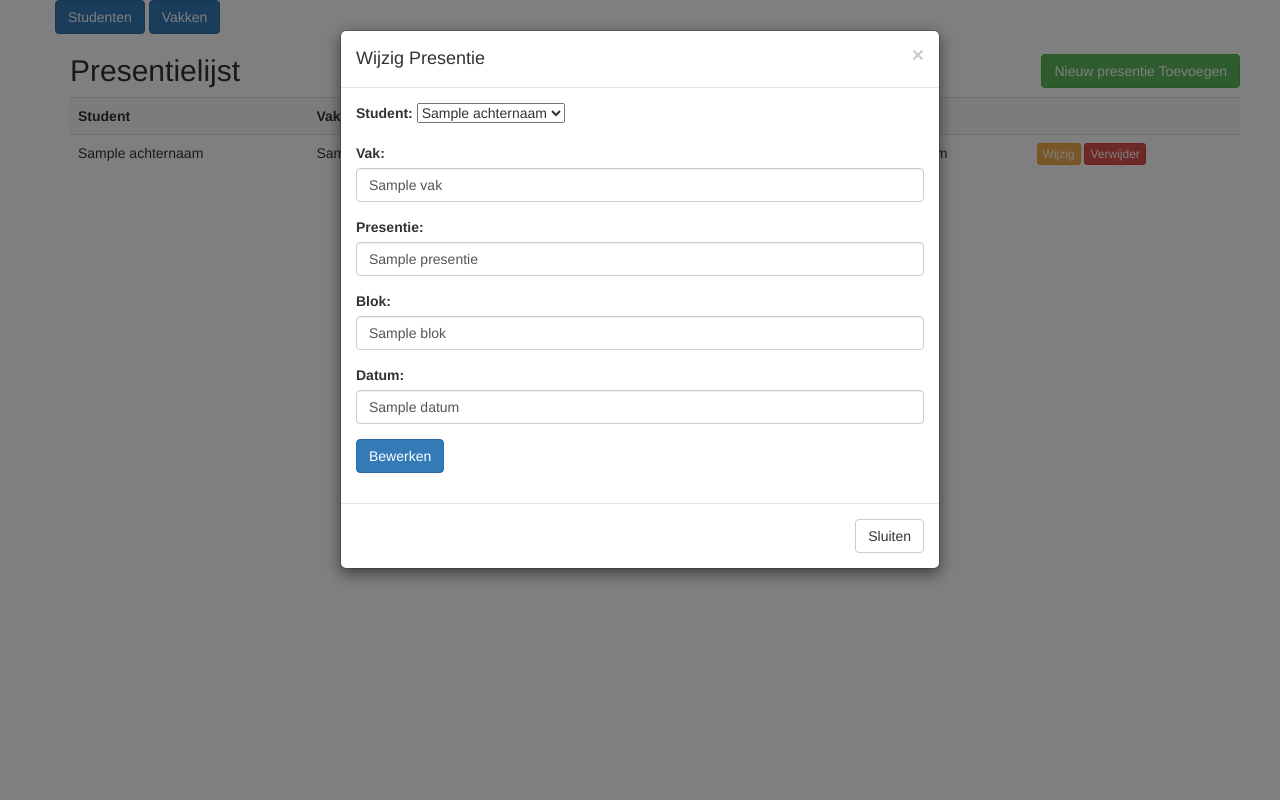
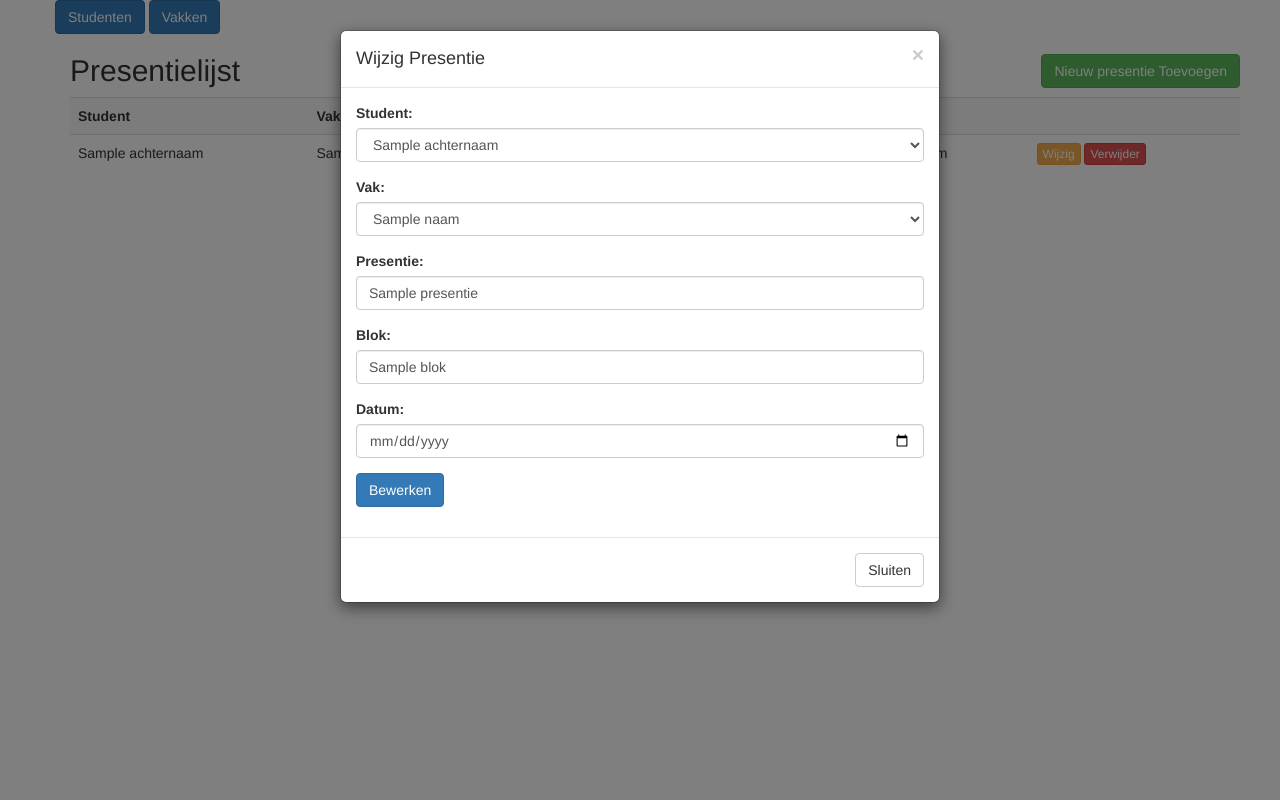
Before and after one commit to eSaniello/studenten_presentie, a Flask app: template templates/index.html in a window 1280 px wide, after a click on "Wijzig". Run offline with Flask 2, Linux system fonts and the light colour scheme; the template is opened without the code that fills it: most values are stand-ins (such as "Sample title", 1, 10 or a date in 2020); some libraries are stand-ins or nearby versions.

Commit message:
done with presentie crud

```diff
--- a/app.py
+++ b/app.py
@@ -15,10 +15,11 @@
 
 # Presentie page
 @app.route('/')
-def Index():
+def index():
     cur = mysql.connection.cursor()
     cur.execute("""
         SELECT
+        id,
         studenten.voornaam,
         studenten.achternaam,
         studenten.student_nr,
@@ -33,35 +34,41 @@
         INNER JOIN vakken ON vakken.vak_code = presenties.vak_code
     """)
     joinData = cur.fetchall()
-    # cur.close()
 
     cur.execute("""
         Select * from studenten
     """)
     studenten = cur.fetchall()
+
+    cur.execute("""
+        Select * from vakken
+    """)
+    vakken = cur.fetchall()
     cur.close()
 
-    return render_template('index.html', presenties=joinData, studenten=studenten)
+    return render_template('index.html', presenties=joinData, studenten=studenten, vakken=vakken)
 
 
 @app.route('/new_presentie', methods=['POST'])
 def new_presentie():
     if request.method == "POST":
-        vak_code = request.form['vak_code']
-        naam = request.form['naam']
+        student = request.form['student']
+        vak = request.form['vak']
+        presentie = request.form['presentie']
+        blok = request.form['blok']
         cur = mysql.connection.cursor()
         cur.execute(
-            "INSERT INTO vakken (vak_code, naam) VALUES (%s, %s)", (vak_code, naam))
+            "INSERT INTO presenties (student_nr, vak_code, presentie, blok) VALUES (%s, %s, %s, %s)", (student, vak, presentie, blok))
         mysql.connection.commit()
-        flash("Vak " + naam + " is toegevoegd!")
+        flash("Presentie is toegevoegd!")
         return redirect(url_for('index'))
 
 
-@app.route('/delete_presentie/<string:vak_code>', methods=['GET'])
-def delete_presentie(vak_code):
-    flash("Het vak is verwijderd!")
+@app.route('/delete_presentie/<string:id>', methods=['GET'])
+def delete_presentie(id):
+    flash("Presentie is verwijderd!")
     cur = mysql.connection.cursor()
-    cur.execute("DELETE FROM vakken WHERE vak_code=%s", (vak_code))
+    cur.execute("DELETE FROM presenties WHERE id=%s", (id))
     mysql.connection.commit()
     return redirect(url_for('index'))
 
@@ -69,16 +76,19 @@
 @app.route('/update_presentie', methods=['POST', 'GET'])
 def update_presentie():
     if request.method == 'POST':
-        old_vak_code = request.form['id']
-        vak_code = request.form['vak_code']
-        naam = request.form['naam']
+        id = request.form['id']
+        student_nr = request.form['student']
+        vak_code = request.form['vak']
+        presentie = request.form['presentie']
+        blok = request.form['blok']
+        datum = request.form['datum']
         cur = mysql.connection.cursor()
         cur.execute("""
-            UPDATE vakken
-            SET vak_code=%s, naam=%s
-            WHERE vak_code=%s
-            """, (vak_code, naam, old_vak_code))
-        flash("Vak " + naam + " is bijgewerkt!")
+            UPDATE presenties
+            SET student_nr=%s, vak_code=%s, presentie=%s, blok=%s, datum=%s
+            WHERE id=%s
+            """, (student_nr, vak_code, presentie, blok, datum, id))
+        flash("Presentie is bijgewerkt!")
         mysql.connection.commit()
         return redirect(url_for('index'))
 
--- a/requirements.txt
+++ b/requirements.txt
@@ -14,5 +14,6 @@
 pycodestyle==2.5.0
 pylint==2.4.3
 six==1.12.0
+virtualenv==16.7.7
 Werkzeug==0.16.0
 wrapt==1.11.2
--- a/templates/index.html
+++ b/templates/index.html
@@ -60,10 +60,11 @@
                               <div class="form-group">
                                  <label>Student:</label>
                                  <input type="hidden" name="id" value="{{ presentie.id }}">
-                                 <select name="student">
+                                 <select name="student" class="form-control">
                                     {% for student in studenten %}
 
-                                    <option value="{{ student.student_nr }}">
+                                    <option value="{{ student.student_nr }}"
+                                       {%if student.student_nr==presentie.student_nr%} selected {%endif%}>
                                        {{ student.achternaam }}
                                     </option>
 
@@ -72,7 +73,16 @@
                               </div>
                               <div class="form-group">
                                  <label>Vak:</label>
-                                 <input type="text" class="form-control" name="vak" value="{{ presentie.vak }}">
+                                 <select name="vak" class="form-control">
+                                    {% for vak in vakken %}
+
+                                    <option value="{{ vak.vak_code }}" {%if vak.vak_code==presentie.vak_code%} selected
+                                       {%endif%}>
+                                       {{ vak.naam }}
+                                    </option>
+
+                                    {% endfor %}
+                                 </select>
                               </div>
                               <div class="form-group">
                                  <label>Presentie:</label>
@@ -85,7 +95,7 @@
                               </div>
                               <div class="form-group">
                                  <label>Datum:</label>
-                                 <input type="text" class="form-control" name="datum" value="{{ presentie.datum }}">
+                                 <input type="date" class="form-control" name="datum" value="{{ presentie.datum }}">
                               </div>
                               <div class="form-group">
                                  <button class="btn btn-primary" type="submit">Bewerken</button>
@@ -115,7 +125,7 @@
                      <form action="{{ url_for('new_presentie') }}" method="POST">
                         <div class="form-group">
                            <label>Student:</label>
-                           <select name="student">
+                           <select name="student" class="form-control">
                               {% for student in studenten %}
 
                               <option value="{{ student.student_nr }}">{{ student.achternaam }}</option>
@@ -125,7 +135,13 @@
                         </div>
                         <div class="form-group">
                            <label>Vak:</label>
-                           <input type="text" class="form-control" name="vak" required="1">
+                           <select name="vak" class="form-control">
+                              {% for vak in vakken %}
+
+                              <option value="{{ vak.vak_code }}">{{ vak.naam }}</option>
+
+                              {% endfor %}
+                           </select>
                         </div>
                         <div class="form-group">
                            <label>Presentie:</label>
```
